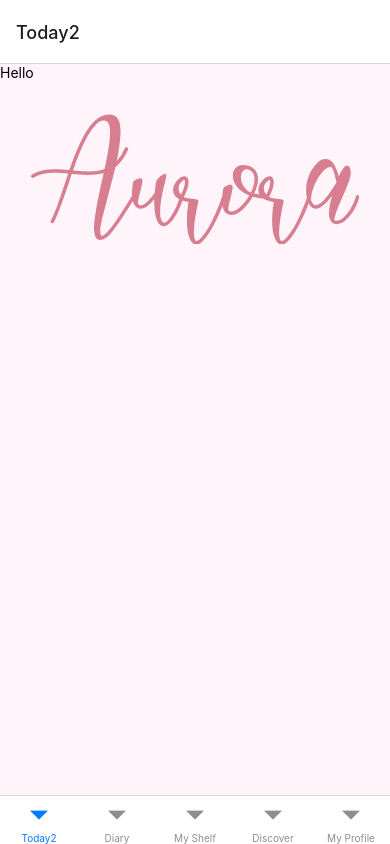
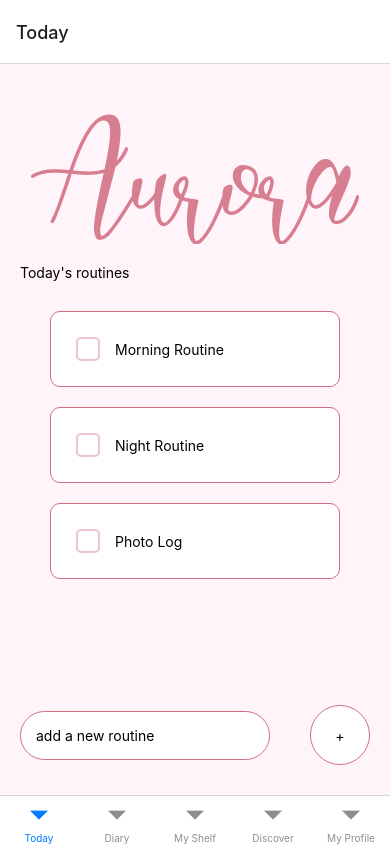
Before and after one commit to Raine1998/Aurora, a React Native app: screen /TodayScreen in a window 390 px wide. Built offline with nearby package versions, Linux system fonts and the light colour scheme.

Commit message:
fixed screens

```diff
--- a/App.js
+++ b/App.js
@@ -31,7 +31,7 @@
   return (
     <NavigationContainer>
       <Tabs.Navigator style={styles.tab}>
-        <Tabs.Screen name="Today2" component={TodayScreen2} />
+        <Tabs.Screen name="Today" component={TodayScreen} />
         <Tabs.Screen name="Diary" component={DiaryScreen} />
         <Tabs.Screen name="My Shelf" component={ShelfScreen} />
         <Tabs.Screen name="Discover" component={DiscoverScreen} />
--- a/app/screens/TodayScreen2.js
+++ b/app/screens/TodayScreen2.js
@@ -1,5 +1,15 @@
-import React from "react";
-import { View, StyleSheet, Image, Text } from "react-native";
+import React, { useState } from "react";
+import {
+  View,
+  StyleSheet,
+  Text,
+  KeyboardAvoidingView,
+  Platform,
+  TextInput,
+  TouchableOpacity,
+  Image,
+  Keyboard,
+} from "react-native";
 
 import Colors from "../config/Colors";
 import Routine from "../../components/Routine";
@@ -8,28 +18,90 @@
 
 const Stack = createStackNavigator();
 
-const NewRoutine = () => {
-  <View style={styles.container}>
-    {/* logo */}
-    <Image style={styles.logo} source={require("../assets/appname.png")} />
-    <Text>Hello</Text>
-  </View>;
-};
-
 function TodayScreen2(props) {
   console.log("app executed");
 
+  const [routine, setRoutine] = useState();
+  const [routineItems, setRoutineItems] = useState([]);
+
+  const handleAddRoutine = () => {
+    Keyboard.dismiss();
+    setRoutineItems([...routineItems, routine]);
+    setRoutine(null);
+  };
+
+  // deletes a routine
+  const completeRoutine = (index) => {
+    let itemsCopy = [...routineItems];
+    itemsCopy.splice(index, 1);
+    setRoutineItems(itemsCopy);
+  };
+
+  const editRoutine = (index) => {
+    console.log("edit routine");
+    let itemsCopy = [...routineItems];
+  };
+
+  const editDefaultRoutine = () => {
+    console.log("edit routine");
+  };
+
   return (
-    <View style={styles.container}>
-      {/* logo */}
-      <Image style={styles.logo} source={require("../assets/appname.png")} />
-      <Text>Hello</Text>
-    </View>
-    // <NavigationContainer>
-    //   <Stack.Navigator>
-    //     <Stack.Screen name="Morning Routine" component={NewRoutine} />
-    //   </Stack.Navigator>
-    // </NavigationContainer>
+    <NavigationContainer>
+      <View>
+        <Text>Hello</Text>
+      </View>
+    </NavigationContainer>
+
+    // <View style={styles.container}>
+    //   <Image style={styles.logo} source={require("../assets/appname.png")} />
+    //   {/*Todo list  */}
+    //   <View style={styles.taskWrapper}>
+    //     <Text styles={styles.sectionTitle}>Today's routines</Text>
+
+    //     <View style={styles.items}>
+    //       {/* This is where the routines will go */}
+
+    //       {/* default routines*/}
+    //       <TouchableOpacity onPress={() => editDefaultRoutine()}>
+    //         <Routine text={"Morning Routine"}></Routine>
+    //       </TouchableOpacity>
+
+    //       <TouchableOpacity onPress={() => editDefaultRoutine()}>
+    //         <Routine text={"Night Routine"}></Routine>
+    //       </TouchableOpacity>
+
+    //       {/* where new routines are added */}
+    //       {routineItems.map((item, index) => {
+    //         return (
+    //           <TouchableOpacity key={index} onPress={() => editRoutine(index)}>
+    //             <Routine text={item} />
+    //           </TouchableOpacity>
+    //         );
+    //       })}
+
+    //       <Routine text={"Photo Log"}></Routine>
+    //     </View>
+    //   </View>
+
+    //   {/* Add a new routine */}
+    //   <KeyboardAvoidingView
+    //     behavior={Platform.OS === "ios" ? "padding" : "height"}
+    //     style={styles.writeTaskWrapper}
+    //   >
+    //     <TextInput
+    //       style={styles.input}
+    //       placeholder={"add a new routine"}
+    //       value={routine}
+    //       onChangeText={(text) => setRoutine(text)}
+    //     />
+    //     <TouchableOpacity onPress={() => handleAddRoutine()}>
+    //       <View style={styles.addWrapper}>
+    //         <Text style={styles.addText}>+</Text>
+    //       </View>
+    //     </TouchableOpacity>
+    //   </KeyboardAvoidingView>
+    // </View>
   );
 }
 
@@ -43,6 +115,46 @@
     top: 50,
     alignSelf: "center",
   },
+  taskWrapper: {
+    paddingTop: 200,
+    paddingHorizontal: 20,
+  },
+  sectionTitle: {
+    fontSize: 40,
+    fontWeight: "bold",
+    color: Colors.primary,
+  },
+  items: {
+    margin: 30,
+  },
+  writeTaskWrapper: {
+    position: "absolute",
+    bottom: 30,
+    width: "100%",
+    flexDirection: "row",
+    justifyContent: "space-around",
+    alignItems: "center",
+  },
+  input: {
+    paddingVertical: 15,
+    paddingHorizontal: 15,
+    width: 250,
+    backgroundColor: Colors.white,
+    borderRadius: 60,
+    borderWidth: 1,
+    borderColor: Colors.primary,
+  },
+  addWrapper: {
+    width: 60,
+    height: 60,
+    backgroundColor: Colors.white,
+    borderRadius: 60,
+    borderWidth: 1,
+    borderColor: Colors.primary,
+    justifyContent: "center",
+    alignItems: "center",
+  },
+  addText: {},
 });
 
 export default TodayScreen2;
```
Also changed, not shown: app/config/Navigations.js (added, +24 -0 lines).
